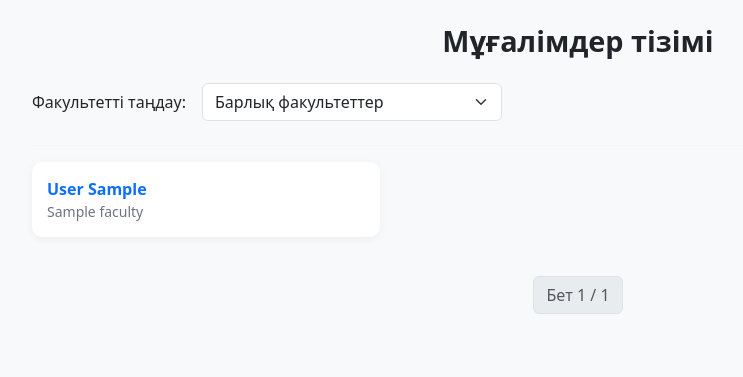
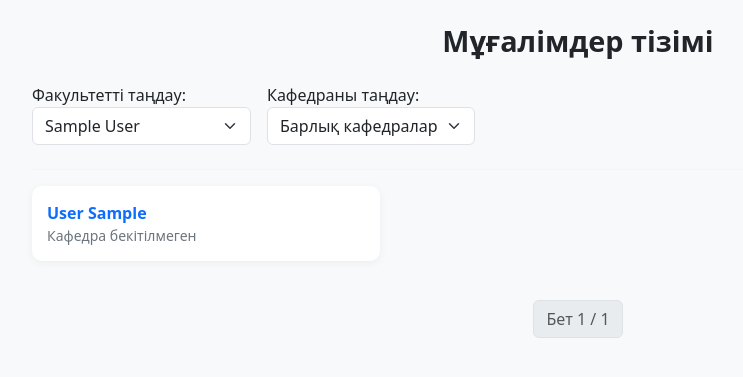
Before and after one commit to serzhan29/Indicativ, a Django app: template main/templates/main/view/list_teacher.html in a window 1280 px wide. Shown: the part 96-473 px from the top of the page, without its empty margins (62-805 px from the left). Run offline with Django 4.2, Linux system fonts and the light colour scheme; tables that the repository leaves empty hold one stand-in row (values such as "Sample post"); the template is opened without the code that fills it: values that come from a table or form of the project are taken from there, most other values are stand-ins (such as "Sample title", 1, 10 or a date in 2020).

Commit message:
Добавление фильтраций по кафедру

```diff
--- a/main/templates/main/view/list_teacher.html
+++ b/main/templates/main/view/list_teacher.html
@@ -8,10 +8,10 @@
     <title>Мұғалімдер тізімі</title>
     <link href="https://cdn.jsdelivr.net/npm/bootstrap@5.3.0/dist/css/bootstrap.min.css" rel="stylesheet">
     <style>
-        /* Изолированные стили для этого шаблона */
         .teacher-list-page {
             background-color: #f8f9fa;
         }
+
         .teacher-card {
             padding: 15px;
             border-radius: 10px;
@@ -34,7 +34,6 @@
             font-weight: 600;
         }
 
-        /* Стили для формы фильтра */
         .teacher-list-page form {
             margin-bottom: 20px;
         }
@@ -43,7 +42,6 @@
             margin-bottom: 0;
         }
 
-        /* Стили для ссылок */
         .teacher-card a {
             text-decoration: none;
             color: #0d6efd;
@@ -62,7 +60,6 @@
             border-color: #dee2e6;
         }
 
-        /* Стили для пустого состояния */
         .teacher-list-page .text-muted {
             text-align: center;
             font-style: italic;
@@ -73,22 +70,38 @@
     <div class="container">
         <h2 class="mb-4 text-center">Мұғалімдер тізімі</h2>
 
-        <!-- Форма фильтрации по факультету -->
+        <!-- Форма фильтрации по факультету и кафедре -->
         <form method="get" class="mb-4 d-flex flex-column flex-md-row align-items-md-center gap-3">
+            <div>
                 <label for="faculty" class="form-label mb-0">Факультетті таңдау:</label>
                 <select name="faculty" id="faculty" class="form-select faculty-select" onchange="this.form.submit()">
                     <option value="">Барлық факультеттер</option>
                     {% for f in faculties %}
-                    <option value="{{ f.id }}" {% if request.GET.faculty == f.id|stringformat:"s" %}selected{% endif %}>
+                        <option value="{{ f.id }}" {% if selected_faculty_id == f.id %}selected{% endif %}>
                             {{ f.name }}
                         </option>
                     {% endfor %}
                 </select>
+            </div>
+
+            {% if departments %}
+            <div>
+                <label for="department" class="form-label mb-0">Кафедраны таңдау:</label>
+                <select name="department" id="department" class="form-select" onchange="this.form.submit()">
+                    <option value="">Барлық кафедралар</option>
+                    {% for d in departments %}
+                        <option value="{{ d.id }}" {% if selected_department_id == d.id %}selected{% endif %}>
+                            {{ d.name }}
+                        </option>
+                    {% endfor %}
+                </select>
+            </div>
+            {% endif %}
         </form>
+
 
         <hr>
 
-        <!-- Список преподавателей -->
         {% if page_obj %}
             <div class="row">
                 {% for teacher in page_obj %}
@@ -99,7 +112,7 @@
                             </a><br>
                             <small>
                                 {% if teacher.faculty %}
-                                    {{ teacher.faculty.name }}
+                                    {{ teacher.department |default:"Кафедра бекітілмеген" }}
                                 {% else %}
                                     Без факультета
                                 {% endif %}
```
Also changed, not shown: main/observer.py (+13 -8 lines). Lines whose indentation alone changed are shown as unchanged.
